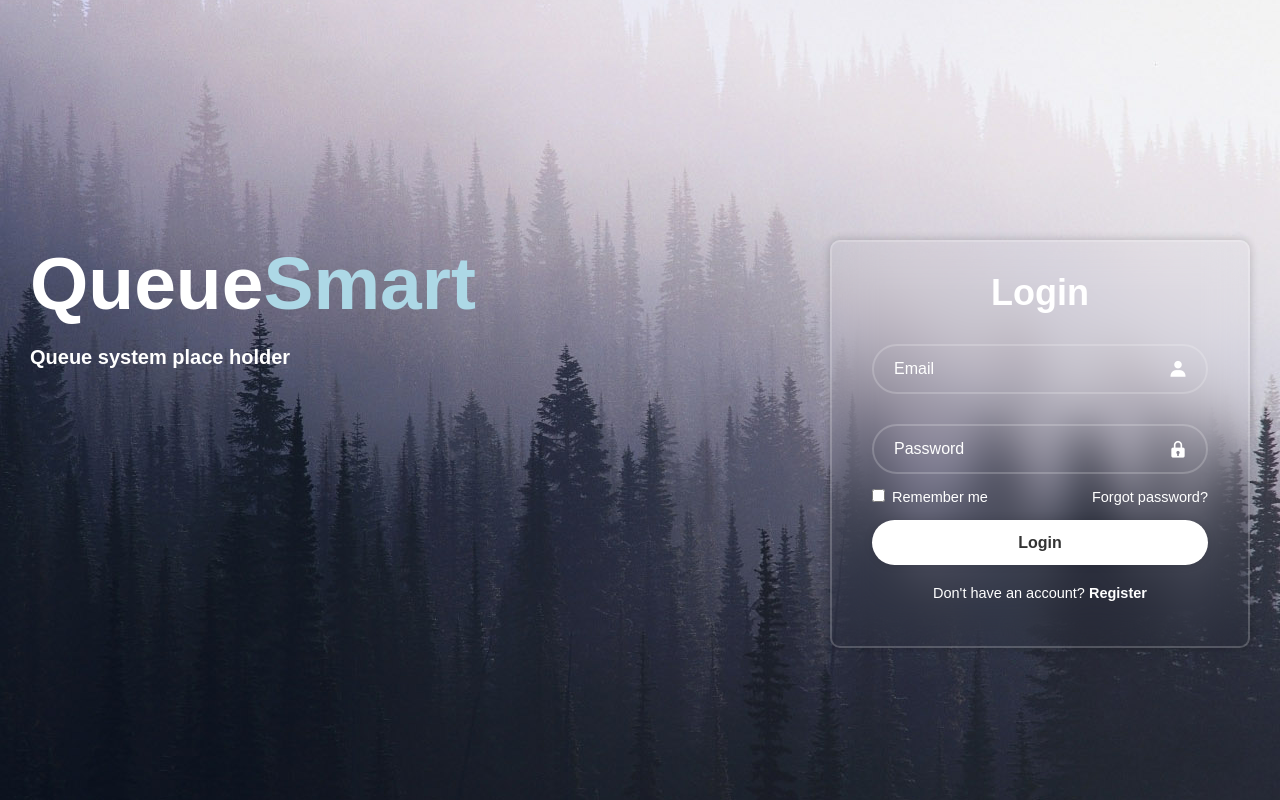
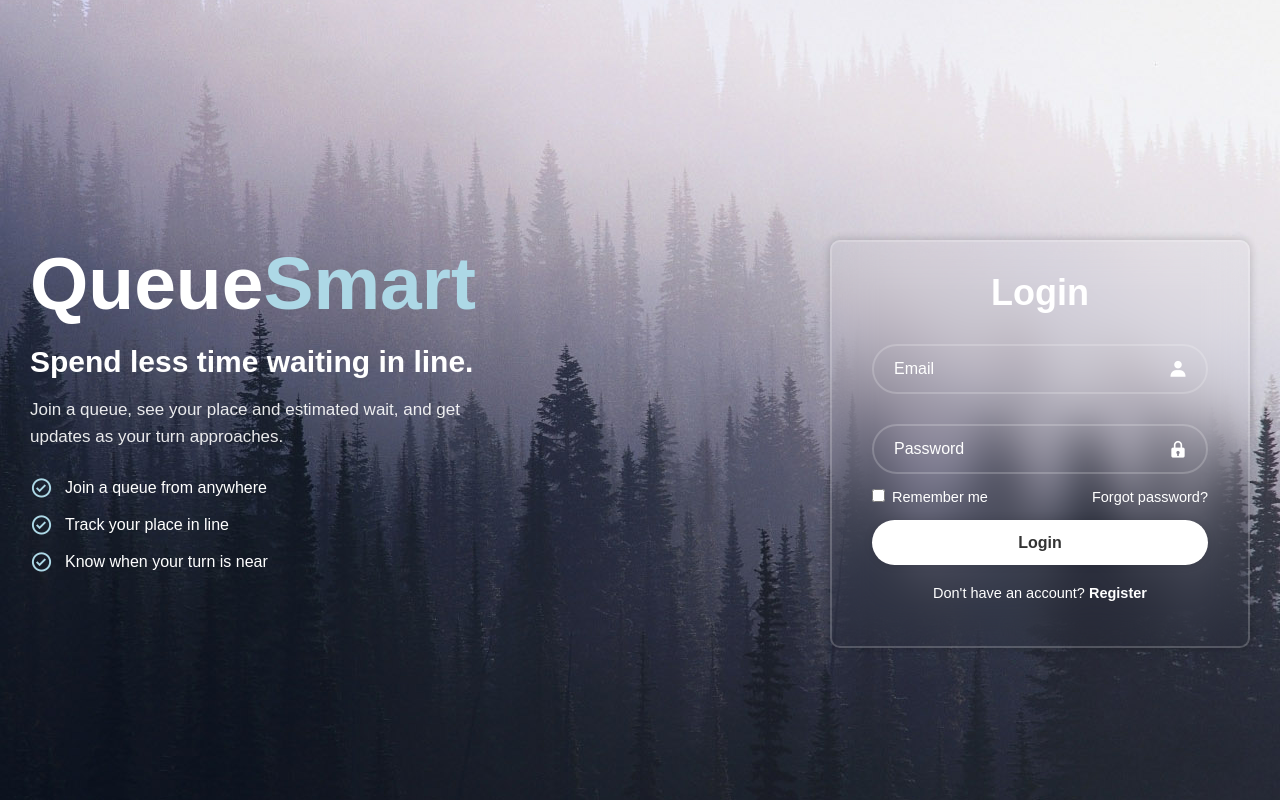
Before and after one commit to appleOatmeal54/software-design-project, a plain HTML site: page Login.html in a window 1280 px wide. Drawn offline with nearby package versions, Linux system fonts and the light colour scheme.

Commit message:
Finished adding the placeholder on the left side of  queuesmart login page.

```diff
--- a/Login.html
+++ b/Login.html
@@ -17,19 +17,30 @@
 
     <div class="main-container">
 
-        <!-- LEFT SIDE -->
+        <!-- Left side of the login page-->
         <div class="welcome">
 
             <div class="title">
                 <h1>Queue<span>Smart</span></h1>
             </div>
 
-            <h2>Queue system place holder</h2>
+            <h2>Spend less time <span>waiting</span> in line.</h2>
+
+            <p class="welcome-description">
+                Join a queue, see your place and estimated wait, and get updates
+                as your turn approaches.
+            </p>
+
+            <ul class="welcome-features">
+                <li><i class="bx bx-check-circle"></i> Join a queue from anywhere</li>
+                <li><i class="bx bx-check-circle"></i> Track your place in line</li>
+                <li><i class="bx bx-check-circle"></i> Know when your turn is near</li>
+            </ul>
 
         </div>
 
 
-        <!-- RIGHT SIDE -->
+        <!-- Right side of the login page -->
         <div class="wrapper">
 
             <!-- LOGIN -->
@@ -98,7 +109,7 @@
 
     </div>
 
-
+    <!--Flips the login and register form so we don't need multiple html pages.-->
     <script>
         const loginForm = document.getElementById("login-form");
         const registerForm = document.getElementById("register-form");
--- a/login.css
+++ b/login.css
@@ -137,3 +137,41 @@
 #register-form {
     display: none;
 }
+
+.welcome h2 {
+  margin-top: 18px;
+  color: #fff;
+  font-size: 30px;
+  line-height: 1.2;
+  font-weight: 600;
+}
+
+.welcome-description {
+  margin-top: 16px;
+  max-width: 460px;
+  color: rgba(255, 255, 255, 0.9);
+  font-size: 17px;
+  line-height: 1.6;
+}
+
+.welcome-features {
+  display: grid;
+  gap: 14px;
+  margin-top: 26px;
+  padding: 0;
+  list-style: none;
+}
+
+.welcome-features li {
+  display: flex;
+  align-items: center;
+  gap: 12px;
+  color: #fff;
+  font-size: 16px;
+}
+
+.welcome-features i {
+  color: lightblue;
+  font-size: 23px;
+  flex-shrink: 0;
+}
```
